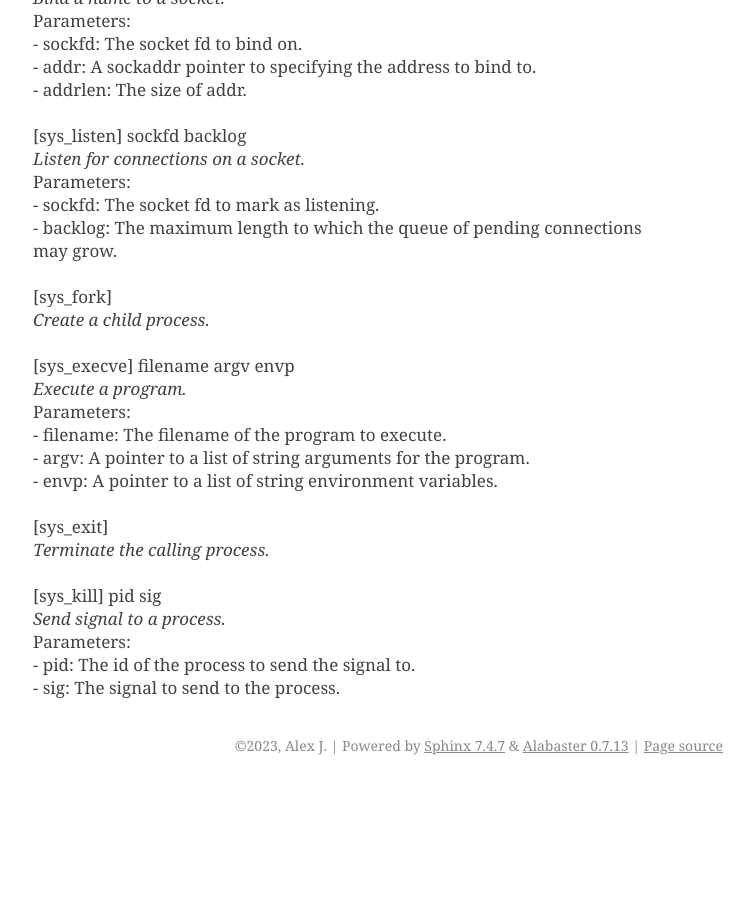
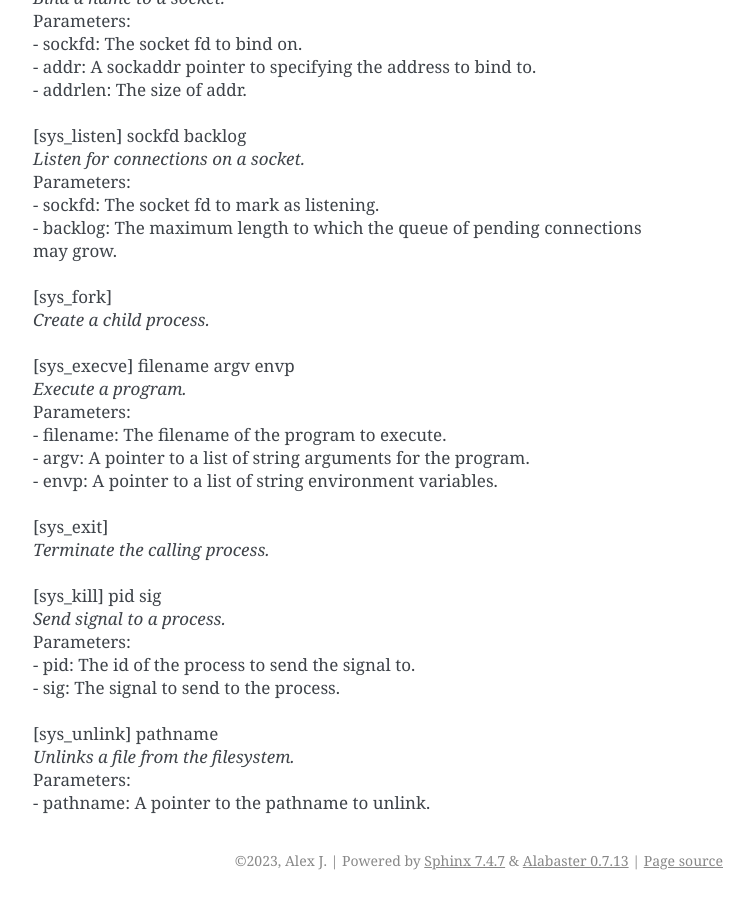
Before and after one commit to PandasAreBears/MakkaPakka, a Sphinx documentation site: the page built from docs/source/lib_syscall.rst, in a window 1280 px wide and 900 px high, scrolled down 9687 px. Shown: the whole window, without its empty margins (387-1141 px from the left). Built offline with Sphinx 7.4.7, drawn with Linux system fonts in a browser that asks for light colours; before the commit the page ends 10472 px from its top, so only the background shows below that.

```diff
--- a/docs/source/lib_syscall.rst
+++ b/docs/source/lib_syscall.rst
@@ -453,3 +453,8 @@
 | Parameters:
 | - pid: The id of the process to send the signal to.
 | - sig: The signal to send to the process.
+|
+| [sys_unlink] pathname
+| *Unlinks a file from the filesystem.*
+| Parameters:
+| - pathname: A pointer to the pathname to unlink.
```
Also changed, not shown: 8 other files.
